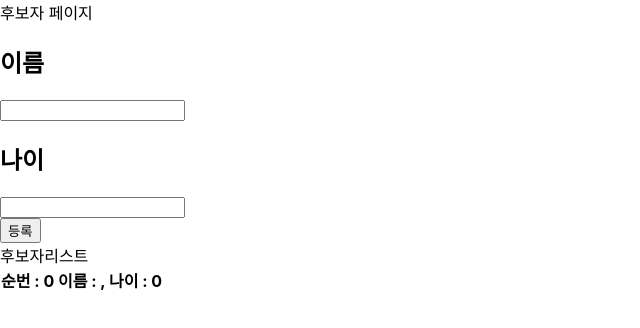
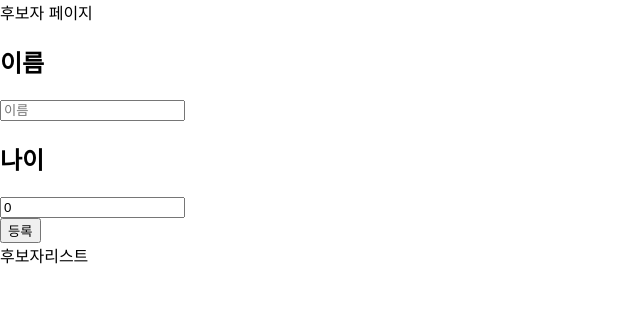
Before and after one commit to enum30-BlockChain/Voting, a React (Create React App) app in the folder client/: page /candidate in a window 1280 px wide. Shown: the top 328 px of the page, without its empty margins (0-640 px from the left). Built offline with nearby package versions, Linux system fonts and the light colour scheme.

Commit message:
feat : candidate add

```diff
--- a/client/src/components/candidatesPage/Candidate.jsx
+++ b/client/src/components/candidatesPage/Candidate.jsx
@@ -5,6 +5,7 @@ function Candidate() {
   const [name, setName] = useState("");
   const [age, setAge] = useState(0);
   const [number, setnumber] = useState(0);
+  const [cadidate, setcadidate] = useState([name, age, number]);
 
   const handleOnNameChange = (e) => {
     setName(e.target.value);
@@ -16,7 +17,8 @@ function Candidate() {
   const handleOnClick = () => {
     // addCandidateMethod(name, age)
     setnumber(number + 1);
-    console.log(number, name, age);
+    const cadidate = [number, name, age];
+    console.log(cadidate);
   };
 
   return (
@@ -25,21 +27,29 @@ function Candidate() {
       <div className="input-container">
         <div className="input-name">
           <h2>이름</h2>
-          <input type="text" onChange={handleOnNameChange}></input>
+          <input
+            type="text"
+            placeholder="이름"
+            value={name}
+            onChange={handleOnNameChange}
+          ></input>
         </div>
       </div>
       <div className="input-container">
         <div className="input-age">
           <h2>나이</h2>
-          <input type="text" onChange={handleOnAgeChange}></input>
+          <input
+            type="text"
+            placeholder="나이"
+            value={age}
+            onChange={handleOnAgeChange}
+          ></input>
         </div>
       </div>
       <button onClick={handleOnClick}>등록</button>
       <div>후보자리스트</div>
       <th>
-        <tr>
-          순번 : {number} 이름 : {name}, 나이 : {age}
-        </tr>
+        <tr></tr>
       </th>
     </>
   );
--- a/client/src/components/votePage/Voter.jsx
+++ b/client/src/components/votePage/Voter.jsx
@@ -1,8 +1,4 @@
-import { useState } from "react";
-
 function Voter() {
-  // const [Number, SetNumber] = useState[1,2,3,4,5];
-
   return (
     <>
       <div>투표페이지</div>
```
